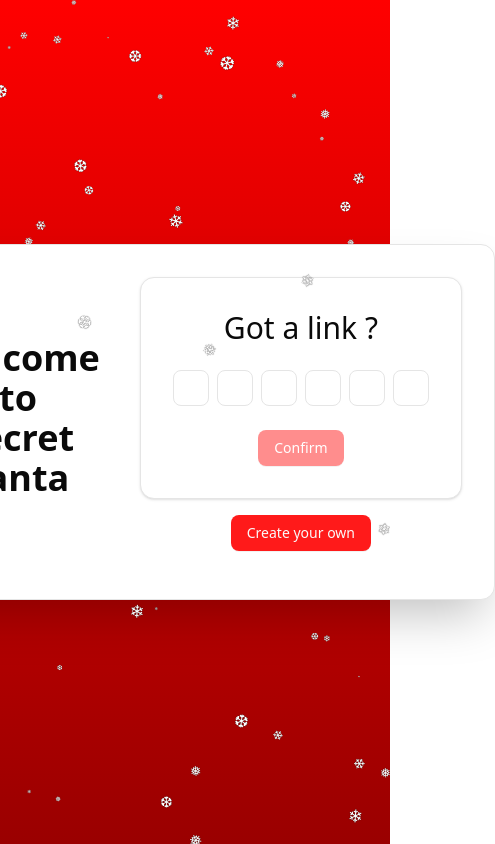
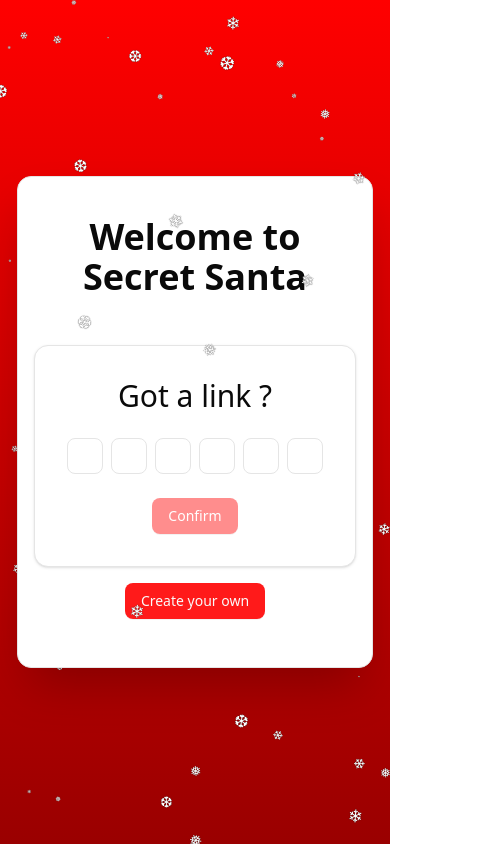
Before and after one commit to MariusROBERT/Secret-santa-ultimate, a SvelteKit app in the folder svelte/: page / in a window 390 px wide. Shown: the whole page, 495 px wide, since content can reach past the window. Built offline with nearby package versions, Linux system fonts and the light colour scheme.

Commit message:
Improved css mainly for smaller devices

```diff
--- a/svelte/src/lib/components/ForbiddenPopover.svelte
+++ b/svelte/src/lib/components/ForbiddenPopover.svelte
@@ -26,7 +26,7 @@
 </script>
 
 <Select.Root type="multiple" bind:open={selectOpen} bind:value={forbidden}>
-  <Select.Trigger>
+  <Select.Trigger disabled={users.length === 1}>
     <Menu />
   </Select.Trigger>
   <Select.Content>
--- a/svelte/src/routes/+layout.svelte
+++ b/svelte/src/routes/+layout.svelte
@@ -12,11 +12,11 @@
   <title>Secret Santa</title>
 </svelte:head>
 
-<div class="relative bg-linear-180 from-[#F00] to-[#9A0000] w-scren h-screen flex items-center justify-center">
+<div class="relative bg-linear-180 from-[#F00] to-[#9A0000] overflow-hidden w-screen h-screen flex items-center justify-center">
   <AnimationFrameSnow />
 
-  <Card.Root class="shadow-2xl z-5 m-8 min-w-fit">
-    <Card.Content>
+  <Card.Root class="shadow-2xl z-5 m-2 sm:m-8 min-w-fit">
+    <Card.Content class="sm:px-6 px-2">
       {@render children()}
     </Card.Content>
   </Card.Root>
--- a/svelte/src/routes/+page.svelte
+++ b/svelte/src/routes/+page.svelte
@@ -9,7 +9,7 @@
   let santaCode = $state('');
 </script>
 
-<div class="flex justify-evenly items-center gap-8 m-2 ">
+<div class="flex sm:flex-row flex-col justify-evenly items-center gap-8 m-2 ">
   <h1 class="mb-2 p-2 font-bold text-4xl text-center">Welcome to <br/> Secret Santa</h1>
   <div class="flex flex-col items-center">
     <Card.Root class="flex gap-6 flex-col items-center p-8">
--- a/svelte/src/routes/[code]/+page.svelte
+++ b/svelte/src/routes/[code]/+page.svelte
@@ -86,7 +86,7 @@
   }
 </script>
 
-<div class="flex flex-col text-center items-center gap-4 m-8 max-w-[95vw]">
+<div class="flex flex-col text-center items-center gap-4 sm:m-8 max-w-[95vw]">
   <div class="flex gap-2 group">
     <Rename.Provider>
       <Rename.Root
@@ -149,7 +149,7 @@
     </Popover.Root>
   </div>
 
-  <div class="rounded-md border">
+  <div class="rounded-md border max-w-full">
     <Table.Root>
 
       <!-- Header -->
@@ -161,7 +161,7 @@
           <Table.Head>
             Mail
           </Table.Head>
-          <Table.Head>
+          <Table.Head colspan={2}>
             <HoverCard.Root>
               <HoverCard.Trigger>Forbidden</HoverCard.Trigger>
               <HoverCard.Content>
@@ -172,21 +172,21 @@
         </Table.Row>
       </Table.Header>
 
-      <Table.Body>
+      <Table.Body class="max-w-full">
         <!-- Existing users -->
-        {#each users as { name, id, email, forbidden } (id)}
-          <Table.Row class="group">
-            <Table.Cell>
+        {#each users as {name, id, email, forbidden} (id)}
+          <Table.Row class="group max-w-full">
+            <Table.Cell class="text-ellipsis max-w-full">
               {name}
             </Table.Cell>
-            <Table.Cell>
+            <Table.Cell class="text-ellipsis overflow-hidden max-w-full">
               {email}
             </Table.Cell>
             <Table.Cell>
               <ForbiddenPopover users={users} id={id} />
             </Table.Cell>
-            <Table.Cell class="px-0 group-hover:opacity-100 opacity-0">
               <Button onclick={() => deleteUser(id)}>
+            <Table.Cell class="px-0 pr-1 group-hover:opacity-100 lg:opacity-0">
                 X
               </Button>
             </Table.Cell>
@@ -201,7 +201,7 @@
           <Table.Cell>
             <Input bind:value={newUser.mail} />
           </Table.Cell>
-          <Table.Cell>
+          <Table.Cell colspan={2}>
             <Button onclick={addUser}>Add user</Button>
           </Table.Cell>
         </Table.Row>
```
